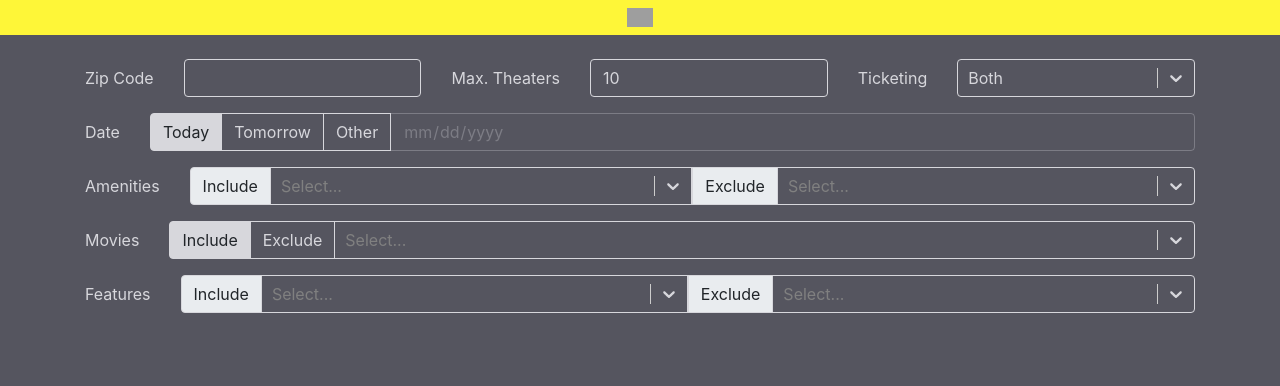
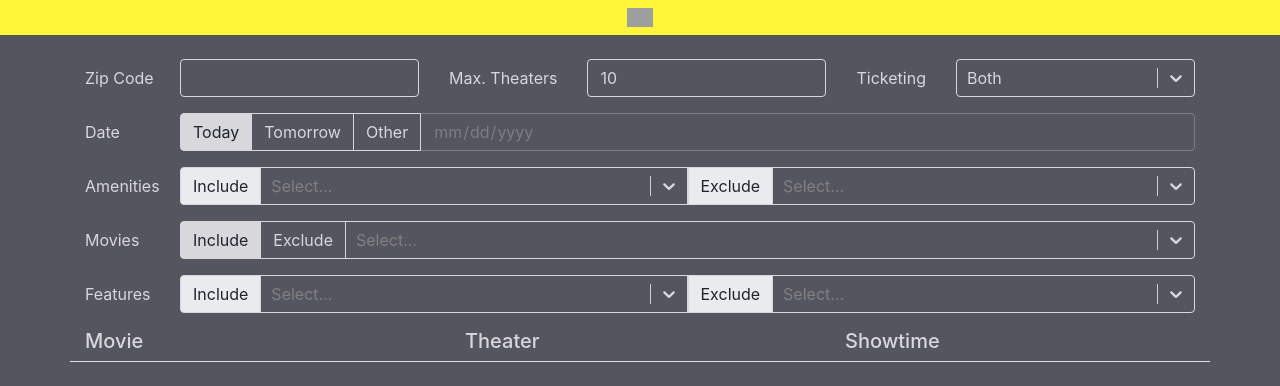
Before and after one commit to cinematix-app/web, a Next.js app: page / in a window 1280 px wide. Shown: the top 386 px of the page. Built offline with nearby package versions, Linux system fonts and the light colour scheme; grey boxes are pictures that could not be loaded.

Commit message:
Add headers and fix form spacing

```diff
--- a/package.json
+++ b/package.json
@@ -19,6 +19,7 @@
     "react": "^16.8.6",
     "react-dom": "^16.8.6",
     "react-select": "^3.0.4",
+    "reinspect": "^1.0.1",
     "rxjs": "^6.5.2"
   },
   "devDependencies": {
--- a/pages/index.js
+++ b/pages/index.js
@@ -1,7 +1,7 @@
-import { useReducer, useEffect, useRef, useMemo } from 'react';
+import { useReducer, useEffect, useRef, useMemo, Fragment } from 'react';
 import Router from 'next/router';
 import { Subject, EMPTY } from 'rxjs';
-import { switchMap, distinctUntilChanged, catchError, tap } from 'rxjs/operators';
+import { switchMap, distinctUntilChanged, catchError } from 'rxjs/operators';
 import { ajax } from 'rxjs/ajax';
 import { DateTime } from 'luxon';
 import { frame } from 'jsonld';
@@ -45,6 +45,7 @@ function mergeList(existingList, newList) {
 
   existingList.forEach(item => map.set(item['@id'], item));
   newList.forEach(item => map.set(item['@id'], item));
+
 
   return [...map.values()];
 }
@@ -373,12 +374,12 @@ function Index() {
     if (state.status === 'error') {
       return (
         <div className="alert alert-danger" role="alert">
-          An error occured with the request to <a href={state.error.request.url}>{state.error.request.url}</a>
+          An error occured with the request to <a href={state.error.request.url} className="alert-link">{state.error.request.url}</a>
         </div>
       );
     }
 
-    return [...(state.showtimes || [])].filter(({ offers, workPresented, location }) => {
+    const rows = [...(state.showtimes || [])].filter(({ offers, workPresented, location }) => {
       if (offers.availability === 'https://schema.org/Discontinued') {
         return false;
       }
@@ -410,11 +411,9 @@ function Index() {
       let movieDisplay;
       if (showtime.workPresented) {
         movieDisplay = (
-          <div className="col-md-4">
-            <a href={showtime.workPresented.url}>
-              {showtime.workPresented.name}
-            </a>
-          </div>
+          <a href={showtime.workPresented.url}>
+            {showtime.workPresented.name}
+          </a>
         );
       }
 
@@ -455,12 +454,14 @@ function Index() {
       const timeFormat = startDate > now.endOf('day') ? longFormat : DateTime.TIME_SIMPLE;
 
       return (
-        <div key={showtime['@id']} className="row mb-2 border-bottom-1">
-          {movieDisplay}
-          <div className="col-md-4">
+        <div key={showtime['@id']} className="row align-items-center mb-2 mb-md-0">
+          <div className="col-md-4 mb-2">
+            {movieDisplay}
+          </div>
+          <div className="col-md-4 mb-2">
             {theaterDisplay}
           </div>
-          <div className="col-md-4">
+          <div className="col-md-4 mb-2">
             <a className={className.join(' ')} href={showtime.offers.url}>
               <time dateTime={startDate.toISO()}>
                 {startDate.toLocaleString(timeFormat)}
@@ -470,6 +471,23 @@ function Index() {
         </div>
       );
     });
+
+    return (
+      <Fragment>
+        <div className="row border-bottom d-none mb-2 d-md-flex">
+          <h5 className="col-md-4">
+            Movie
+          </h5>
+          <h5 className="col-md-4">
+            Theater
+          </h5>
+          <h5 className="col-md-4">
+            Showtime
+          </h5>
+        </div>
+        {rows}
+      </Fragment>
+    )
   }, [
     state.status,
     state.error,
@@ -496,7 +514,7 @@ function Index() {
     <Layout>
       <form ref={formRef} onSubmit={e => e.preventDefault()}>
         <div className="row form-group">
-          <label className="col-auto col-form-label" htmlFor="zipCode">Zip Code</label>
+          <label className="col-1 col-form-label text-nowrap" htmlFor="zipCode">Zip Code</label>
           <div className="col-md col-12">
             <input
               className="form-control"
@@ -510,7 +528,7 @@ function Index() {
               onChange={handleChange}
             />
           </div>
-          <label className="col-auto col-form-label" htmlFor="limit">Max. Theaters</label>
+          <label className="col-auto col-form-label text-nowrap" htmlFor="limit">Max. Theaters</label>
           <div className="col-md col-12">
             <input
               className="form-control"
@@ -541,8 +559,8 @@ function Index() {
           </div>
         </div>
         <div className="row form-group">
-          <label className="col-auto col-form-label" htmlFor="startDate">Date</label>
-          <div className="input-group col-md col-12 flex-nowrap">
+          <label className="col-1 col-form-label" htmlFor="startDate">Date</label>
+          <div className="input-group col-md col-12">
             <div className="input-group-prepend">
               <div className="btn-group" role="group">
                 <button type="button" name="startDate" value="today" onClick={handleChange} aria-pressed={state.fields.startDate === 'today'} className={['btn', 'btn-outline-secondary', state.fields.startDate === 'today' ? 'active' : ''].join(' ')}>Today</button>
@@ -565,7 +583,7 @@ function Index() {
         </div>
         {/* @TODO Put the theater filter here. */}
         <div className="row form-group">
-          <span className="col-auto col-form-label" htmlFor="amenities">Amenities</span>
+          <span className="col-1 col-form-label" htmlFor="amenities">Amenities</span>
           <div className="col-md col-12 mb-2 mb-md-0 pr-md-0 input-group flex-nowrap align-items-stretch">
             <div className="input-group-prepend">
               <label className="input-group-text" htmlFor="amenitiesInclude">Include</label>
@@ -598,7 +616,7 @@ function Index() {
           </div>
         </div>
         <div className="row form-group">
-          <label className="col-auto col-form-label" htmlFor="movies">Movies</label>
+          <label className="col-1 col-form-label" htmlFor="movies">Movies</label>
           <div className="input-group col-md col-12 flex-nowrap">
             <div className="input-group-prepend">
               <div className="btn-group" role="group">
@@ -619,7 +637,7 @@ function Index() {
           </div>
         </div>
         <div className="row form-group">
-          <span className="col-auto col-form-label" htmlFor="features">Features</span>
+          <span className="col-1 col-form-label" htmlFor="features">Features</span>
           <div className="col-md col-12 mb-2 mb-md-0 pr-md-0 input-group flex-nowrap align-items-stretch">
             <div className="input-group-prepend">
               <label className="input-group-text" htmlFor="featuresInclude">Include</label>
```
Also changed, not shown: 1 other file (tests, documents, lock files or other folders).
